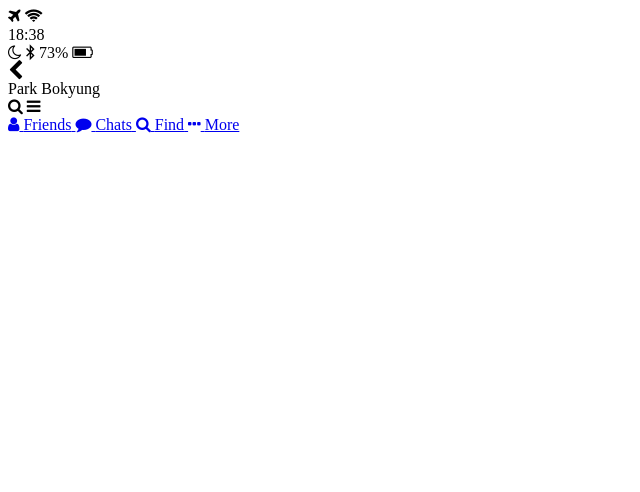
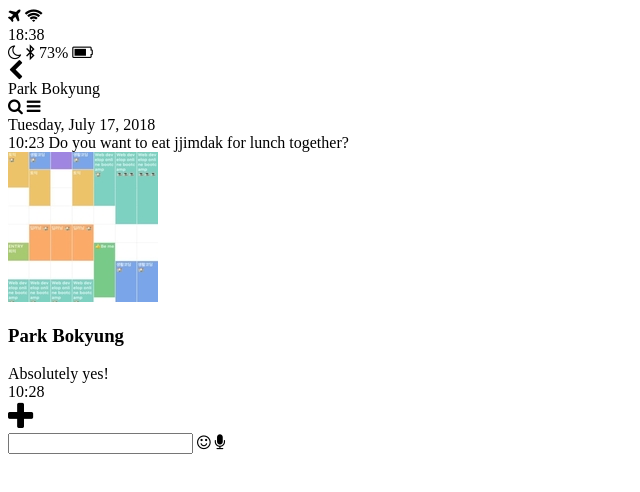
Before and after one commit to CodeWisteria/kakao-clone, a plain HTML site: page chat.html in a window 1280 px wide. Shown: the whole page, without its empty margins (0-640 px from the left). Drawn offline with Linux system fonts and the light colour scheme.

Commit message:
CHAT is done.

```diff
--- a/chat.html
+++ b/chat.html
@@ -48,27 +48,47 @@
 		</div>
 	</header>
 
-<!-- -------------------NAVI----------------------- -->
+<!-- -------------------MAIN----------------------- -->
 
-	<nav class="tab-bar">
-		<a href="index.html" class="tab-bar_tab">
-			<i class="fa fa-user"></i>
-			<span class="tab-bar_title">Friends</span>
-		</a>
-		<a href="chats.html" class="tab-bar_tab tab-bar_tab--selected">
-			<i class="fa fa-comment"></i>
-			<span class="tab-bar_title">Chats</span>
-		</a>
-		<a href="find.html" class="tab-bar_tab">
-			<i class="fa fa-search"></i>
-			<span class="tab-bar_title">Find</span>
-		</a>
-		<a href="more.html" class="tab-bar_tab">
-			<i class="fa fa-ellipsis-h"></i>
-			<span class="tab-bar_title">More</span>
-		</a>
+	<main class="chat">
+		<!-- date divider -->
+		<div class="date-divider chat_message-from-me">
+			<span class="date-divider_text">
+				Tuesday, July 17, 2018
+			</span>
+		</div>
+		<div class="chat_message">
+			<span class="chat_message-time">10:23</span>
+			<span class="chat_message-body">
+				Do you want to eat jjimdak for lunch together?
+			</span>
+		</div>
+		<!-- chat sent from the left side -->
+		<div class="chat_message chat_message--to">
+			<img src="images/avatarpbk.jpg" class="chat_message-avatarpbk"></img>
+			<div class="chat_message-center">
+				<h3 class="chat_message-username">Park Bokyung</h3>
+				<span class="chat_message-body">
+					Absolutely yes!
+				</span>
+			</div>
+			<span class="chat_message-time">10:28</span>
+		</div>
 
-	</nav>
+	</main>
+
+<!-- ------------BOTTOM COLUMN----------------------- -->
+	<div class="type-message">
+		<i class="fa fa-plus fa-2x"></i>
+		<div class="type-message_input">
+			<input type="text" name="">
+			<i class="fa fa-smile-o"></i>
+			<span class="record-message">
+				<i class="fa fa-microphone"></i>
+			</span>
+		</div>
+
+	</div>
 
 </body>
 </html>
```
Also changed, not shown: chats.html (+4 -0 lines).
